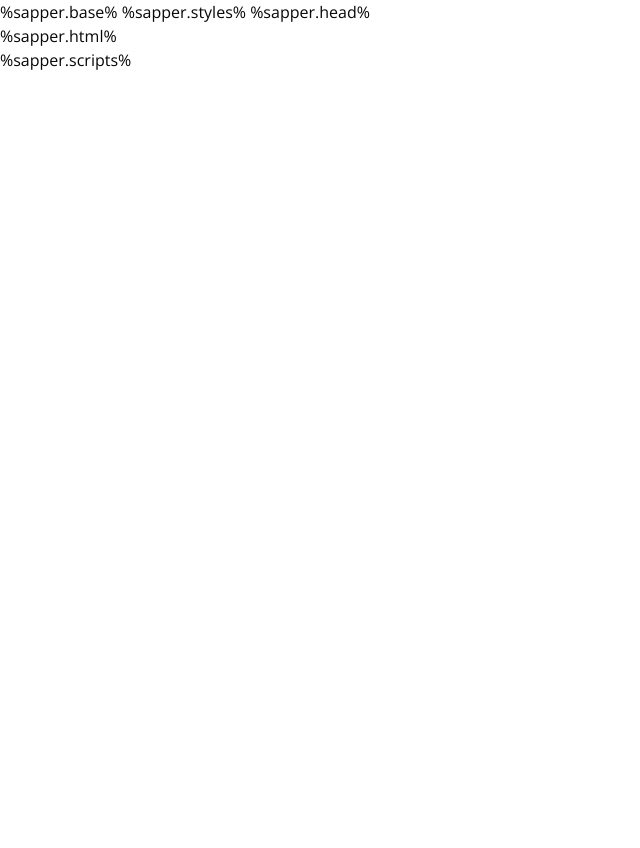
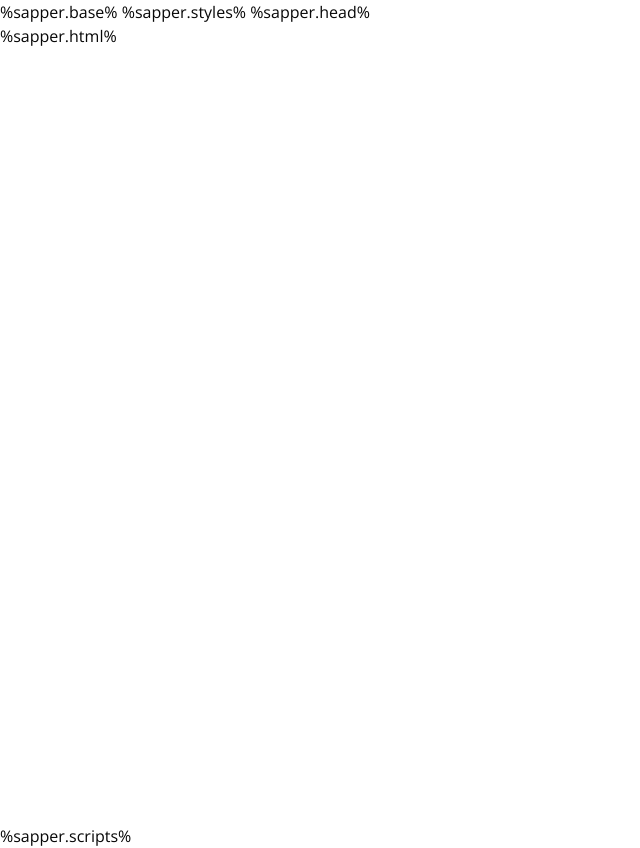
Before and after one commit to brunobrise/website, a website: page src/template.html in a window 1280 px wide. Shown: the whole page, without its empty margins (0-640 px from the left). Before the commit the page ends 800 px from the top, so only its background shows below. Drawn offline with nearby package versions, Linux system fonts and the light colour scheme; files that its build step writes are made by us from their sources.

Commit message:
fix sticky footer

```diff
--- a/static/global.css
+++ b/static/global.css
@@ -25,6 +25,8 @@ html {
 }
 
 body {
+	position: relative;
+	height: 100vh;
 	margin: 0;
 	font-family: var(--font-family-default);
 	font-size: 14px;
@@ -58,6 +60,13 @@ code {
 	background-color: #f0f0f0;
 	padding: 0.2em 0.4em;
 	border-radius: 2px;
+}
+
+#sapper {
+	display: flex;
+	flex-direction: column;
+	min-height: 100%;
+	align-content: flex-start;
 }
 
 .button {
```
